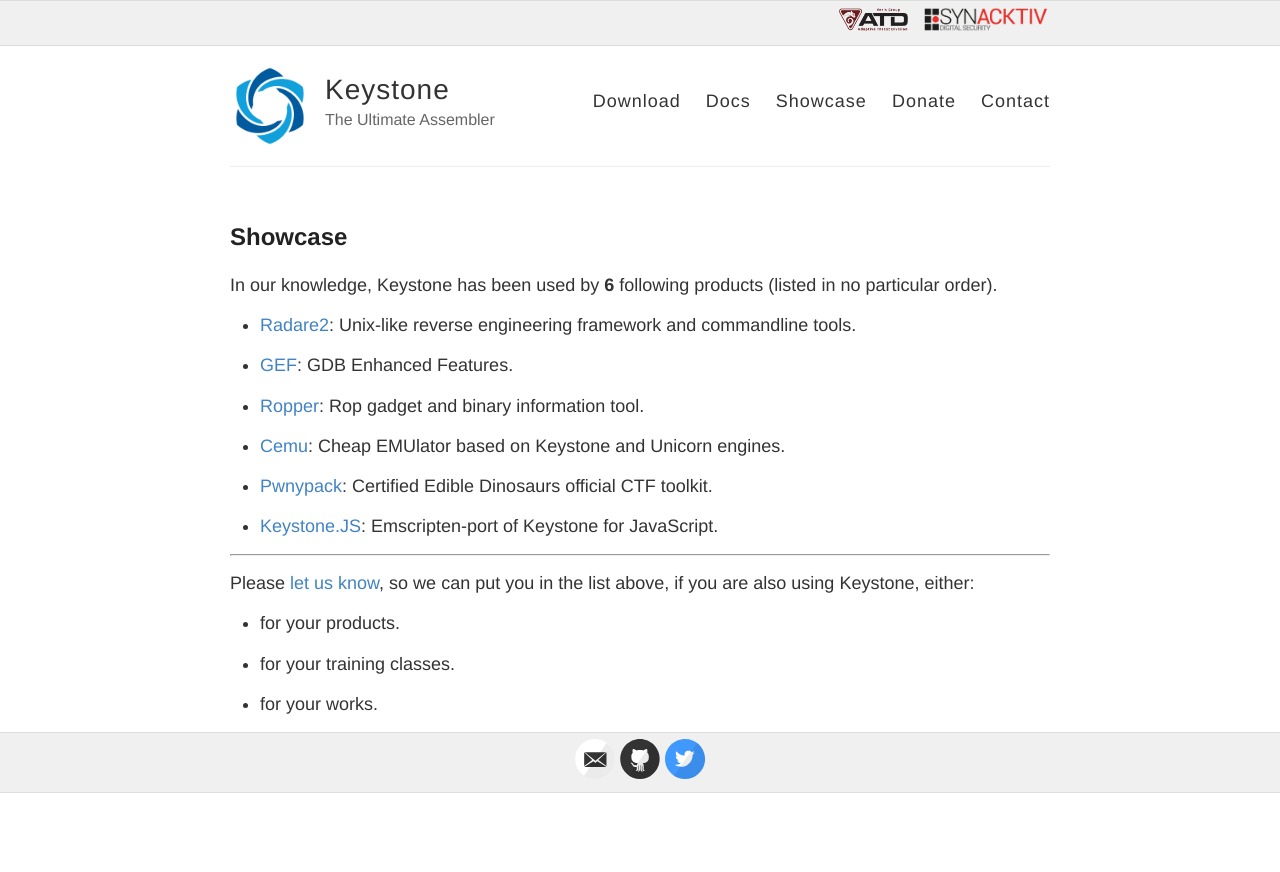
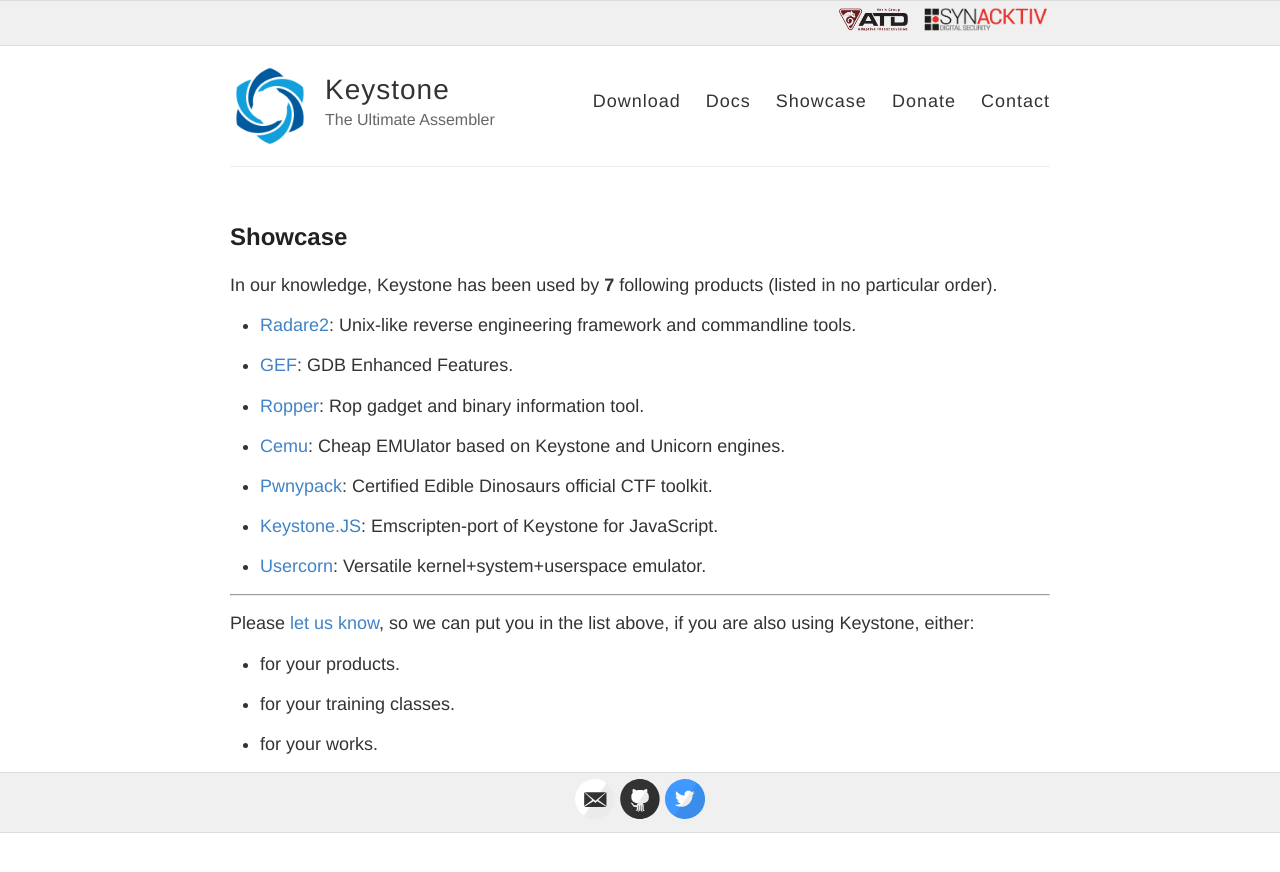
Before and after one commit to keystone-engine/keystone-engine.github.io, a Jekyll site: the page built from showcase.md, in a window 1280 px wide. Shown: the top 872 px of the page. Built offline with Jekyll 4.4.1, drawn with Linux system fonts in a browser that asks for light colours.

Commit message:
showcase

```diff
--- a/showcase.md
+++ b/showcase.md
@@ -6,7 +6,7 @@
 
 ## Showcase
 
-In our knowledge, Keystone has been used by **6** following products (listed in no particular order).
+In our knowledge, Keystone has been used by **7** following products (listed in no particular order).
 
 - [Radare2](https://github.com/radare/radare2): Unix-like reverse engineering framework and commandline tools.
 
@@ -20,6 +20,8 @@
 
 - [Keystone.JS](http://alexaltea.github.io/keystone.js/): Emscripten-port of Keystone for JavaScript.
 
+- [Usercorn](https://github.com/lunixbochs/usercorn): Versatile kernel+system+userspace emulator.
+
 ---
 
 Please [let us know](/contact/), so we can put you in the list above, if you are also using Keystone, either:
```
